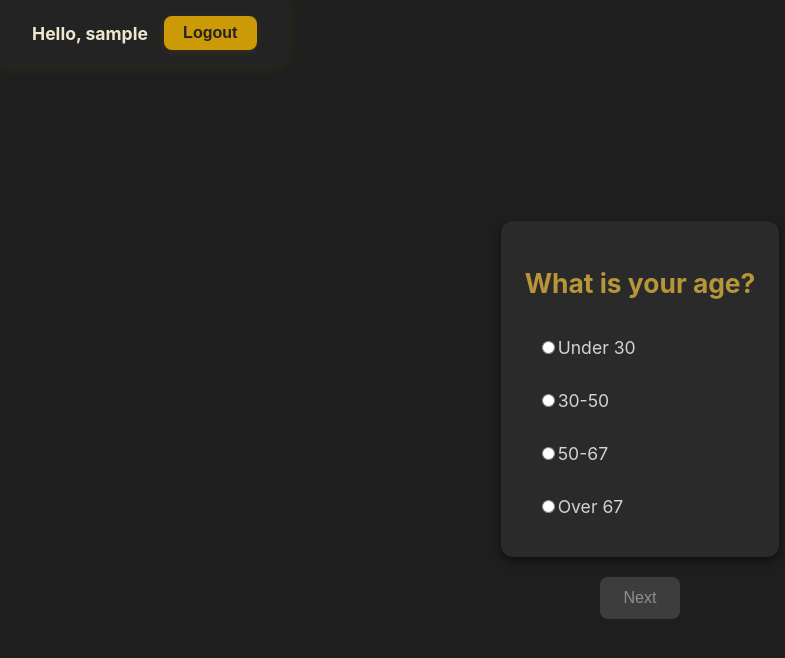
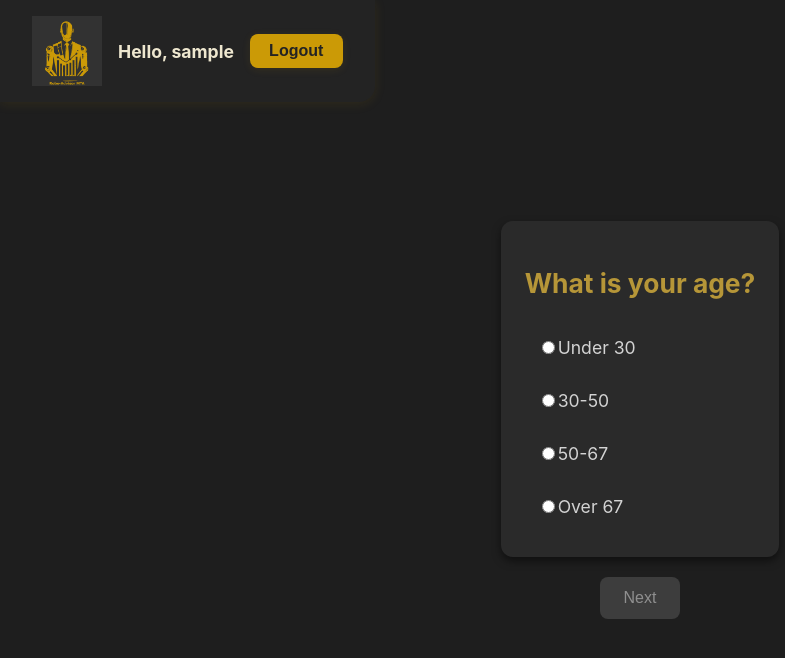
Before and after one commit to naorb12/RoboAdvisor, a React (Create React App) app in the folder robo-advisor-frontend/: page /quiz in a window 1280 px wide. Shown: the top 658 px of the page, without its empty margins (0-785 px from the left). Built offline with nearby package versions, Linux system fonts and the light colour scheme; sample sign-in values are in the browser's storage.

Commit message:
added home button (kind of)

```diff
--- a/robo-advisor-frontend/src/Components/Structure/Header.css
+++ b/robo-advisor-frontend/src/Components/Structure/Header.css
@@ -37,3 +37,7 @@
     background-color: #e6b800;
     color: #181818;
 }
+
+.home-button {
+    cursor: pointer;
+}
--- a/robo-advisor-frontend/src/Components/Structure/Header.tsx
+++ b/robo-advisor-frontend/src/Components/Structure/Header.tsx
@@ -2,7 +2,12 @@ import React, { useEffect } from "react";
 import { useNavigate } from "react-router-dom";
 import "./Header.css";
 
-export const Header: React.FC = () => {
+type HeaderProps = {
+  onHomeClick?: () => void;
+  disableHomeButton?: Boolean;
+};
+
+export const Header: React.FC<HeaderProps> = ({ onHomeClick, disableHomeButton = false }) => {
   const navigate = useNavigate();
   const username = localStorage.getItem("username");
 
@@ -14,11 +19,35 @@ export const Header: React.FC = () => {
 
   return (
     <header className="header">
+      <button
+        type="button"
+        className="home-button"
+        style={{ padding: 0, background: "none", border: "none" }}
+        onClick={() => {
+          if (disableHomeButton) return;
+          if (onHomeClick) onHomeClick();
+          else navigate("/quiz");
+        }}
+      >
+        <img
+          src="/robo-advisor-logo.jpg"
+          alt="Home"
+          style={{
+            width: 70,
+            height: 70,
+            display: "block",
+          }}
+        />
+      </button>
       <span>Hello, {username}</span>
-      <button className="logout-button" onClick={() => {
-        localStorage.removeItem("username");
-        navigate("/login");
-      }}>
+      <button
+        type="button"
+        className="logout-button"
+        onClick={() => {
+          localStorage.removeItem("username");
+          navigate("/login");
+        }}
+      >
         Logout
       </button>
     </header>
--- a/robo-advisor-frontend/src/Pages/QuizPage/QuizPage.tsx
+++ b/robo-advisor-frontend/src/Pages/QuizPage/QuizPage.tsx
@@ -11,6 +11,7 @@ export const QuizPage = () => {
     const [selectedIndexes, setSelectedIndexes] = useState<(number | null)[]>(
         Array(quizQuestions.length).fill(null)
     );
+    const [resetKey, setResetKey] = useState(0);
     const navigate = useNavigate();
 
     const currentQuestion = quizQuestions[currentIndex];
```
Also changed, not shown: robo-advisor-frontend/public/robo-advisor-logo.jpg (added).
